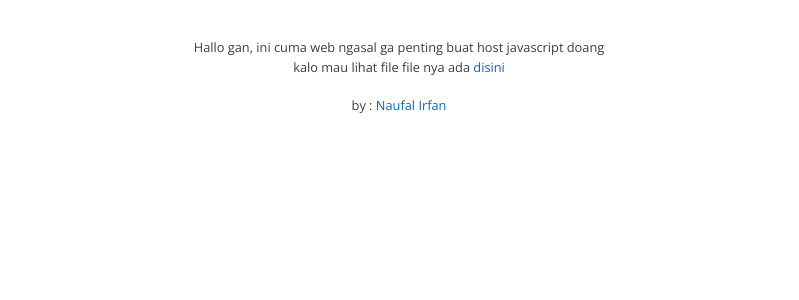
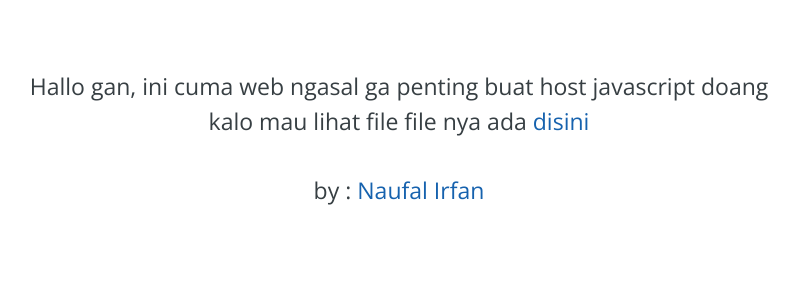
Before and after one commit to naufalirfan/pemilu, a PHP site: page / in a window 1280 px wide. Shown: the top 300 px of the page, without its empty margins (241-1040 px from the left). Run offline with PHP 8.4, Linux system fonts and the light colour scheme.

Commit message:
Update stylesheet.css

```diff
--- a/stylesheets/stylesheet.css
+++ b/stylesheets/stylesheet.css
@@ -5,7 +5,7 @@ body {
   padding: 0;
   margin: 0;
   font-family: "Open Sans", "Helvetica Neue", Helvetica, Arial, sans-serif;
-  font-size: 1vw;
+  font-size: 1.8vw;
   line-height: 1.5;
   color: #373F43; }
 
@@ -42,7 +42,7 @@ a {
     margin: 0px;
     padding: 1px 0px 3px;
     color: rgb(255, 255, 255);
-    font-size: 27px;
+    font-size: 2.1vw;
     width: 100%;
     text-align: center;
     font-weight: normal;
```
